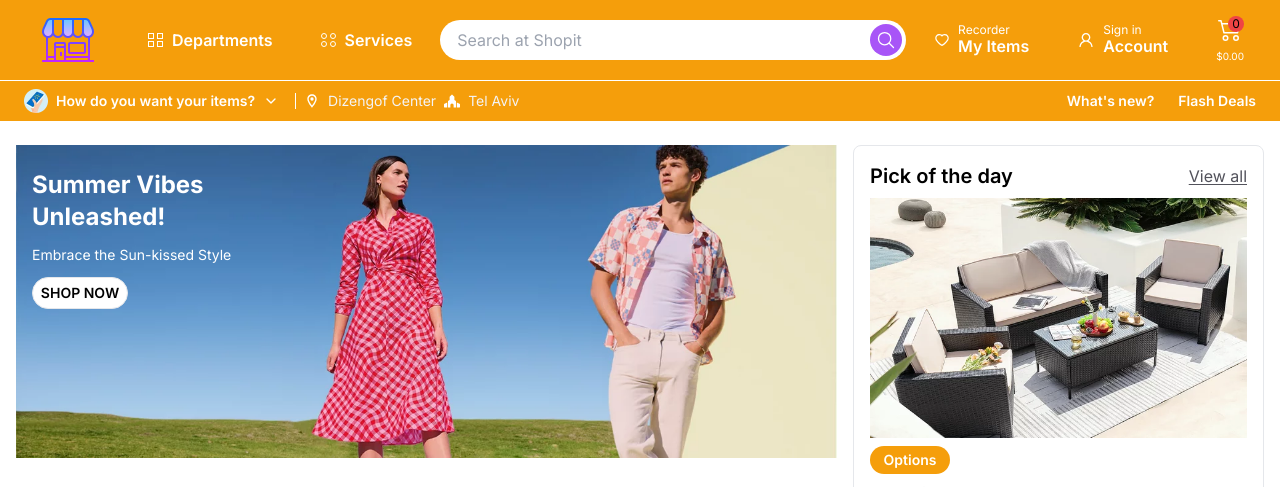
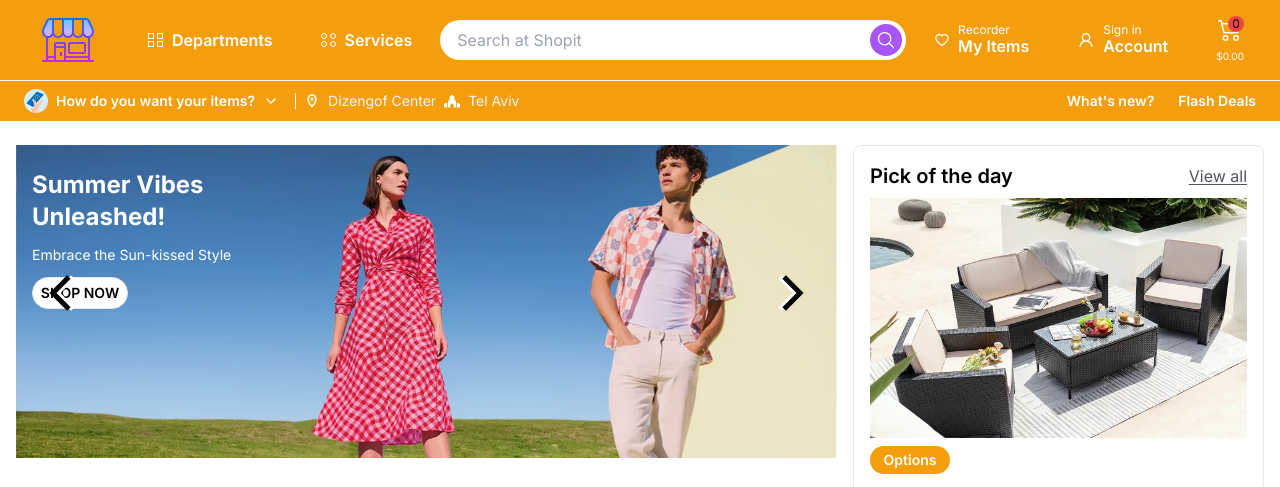
Before and after one commit to BnayaKahalani/shopit, a Next.js app: page / in a window 1280 px wide. Shown: the top 487 px of the page. Built offline with nearby package versions, Linux system fonts and the light colour scheme; no server answers.

Commit message:
add arrows functions to banner

```diff
--- a/components/Banner.tsx
+++ b/components/Banner.tsx
@@ -4,14 +4,43 @@ import React from "react"
 import Slider from "react-slick"
 import BannerText from "./BannerText"
 import ButtonPrimary from "./ButtonPrimary"
+import { CgChevronLeft } from "react-icons/cg"
 
 const Banner = () => {
   const settings = {
-    dots: false,
+    dots: true,
     infinite: true,
     speed: 500,
     slidesToShow: 1,
     slidesToScroll: 1,
+    nextArrow: <SampleNextArrow />,
+    prevArrow: <SamplePrevArrow />,
+  }
+
+  function SampleNextArrow(props: any) {
+    const { onClick } = props
+    return (
+      <div
+        onClick={onClick}
+        className='absolute left-1 top-1 z-10 flex h-72 w-20 cursor-pointer items-center justify-center rounded-md border-2 border-transparent duration-300 hover:border-black active:shadow-amazonInput'
+      >
+        <CgChevronLeft className='z-10 text-6xl' />
+        <CgChevronLeft className='absolute left-[12px] text-6xl text-whiteText' />
+      </div>
+    )
+  }
+
+  function SamplePrevArrow(props: any) {
+    const { onClick } = props
+    return (
+      <div
+        onClick={onClick}
+        className='absolute right-1 top-1 z-10 flex h-72 w-20 cursor-pointer items-center justify-center rounded-md border-2 border-transparent duration-300 hover:border-black active:shadow-amazonInput'
+      >
+        <CgChevronLeft className='z-10 rotate-180 text-6xl' />
+        <CgChevronLeft className='absolute right-[12px] rotate-180 text-6xl text-whiteText' />
+      </div>
+    )
   }
   return (
     <div className='font-titleFont flex w-full gap-4 border-b-[1px] bg-white px-4 py-6'>
--- a/pages/index.tsx
+++ b/pages/index.tsx
@@ -1,12 +1,8 @@
-import Image from "next/image"
 import { Inter } from "next/font/google"
 import Head from "next/head"
-import Navbar from "../components/Navbar"
 import Banner from "@/components/Banner"
 import { Product } from "../type"
 import Products from "@/components/Products"
-import Footer from "@/components/Footer"
-import TopFooter from "@/components/TopFooter"
 
 interface Props {
   productData: Product
@@ -34,11 +30,10 @@ export default function Home({ productData }: Props) {
         />
       </Head>
       <main className={`${inter.variable} font-sans`}>
-        <div className='max-w-contentContainer mx-auto'>
+        <div className='mx-auto max-w-contentContainer'>
           <Banner />
           <Products productData={productData} />
         </div>
-        <TopFooter />
       </main>
     </>
   )
--- a/pages/product/[_id].tsx
+++ b/pages/product/[_id].tsx
@@ -50,7 +50,7 @@ const ProductDetails = () => {
               </div>
               <IoMdHeartEmpty className='text-2xl text-gray-600' />
             </div>
-            <div className='flex flex-col gap-5'>
+            <div className='flex flex-col gap-4'>
               <p className='text-sm underline underline-offset-4'>{product.brand}</p>
               <p className='text-xl font-semibold text-black'>{product.title}</p>
               <p className='text-base font-semibold text-zinc-500'>{product.description}</p>
```
